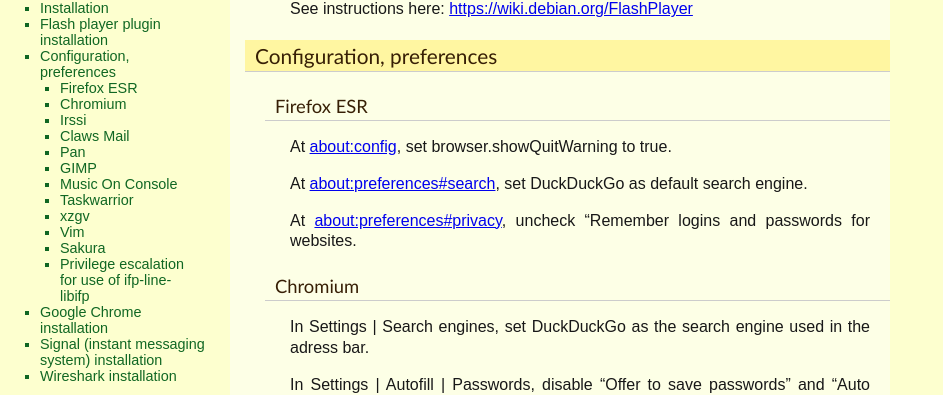
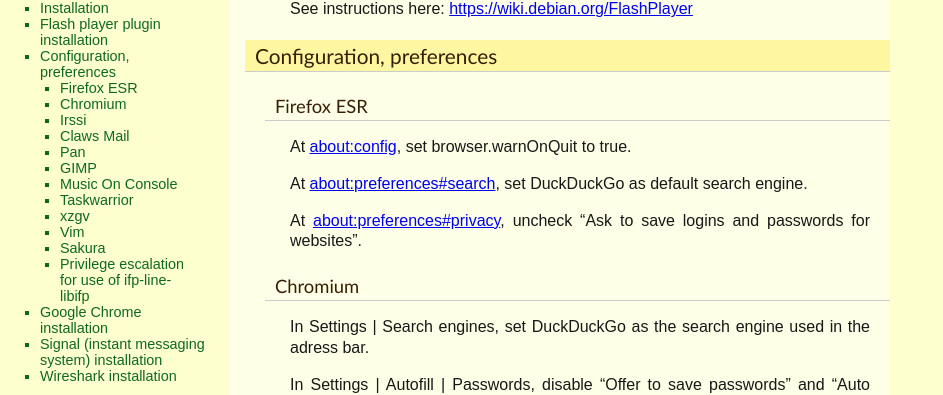
Before and after one commit to thierr26/thierr26_personal_notes_sphinx_sources, a Sphinx documentation site: the page built from source/debian_apps_install.rst, in a window 1280 px wide and 900 px high, scrolled down 5406 px. Shown: the part 122-517 px from the top of the window, without its empty margins (0-943 px from the left). Built offline with Sphinx 7.4.7, drawn with Linux system fonts in a browser that asks for light colours.

Commit message:
Update Firefox configuration section

```diff
--- a/source/debian_apps_install.rst
+++ b/source/debian_apps_install.rst
@@ -254,12 +254,12 @@
   pair: Firefox ESR; default search engine
   single: DuckDuckGo
 
-At about:config, set browser.showQuitWarning to true.
+At about:config, set browser.warnOnQuit to true.
 
 At about:preferences#search, set DuckDuckGo as default search engine.
 
-At about:preferences#privacy, uncheck "Remember logins and passwords for
-websites.
+At about:preferences#privacy, uncheck "Ask to save logins and passwords for
+websites".
 
 
 .. _chromium_config:
```
